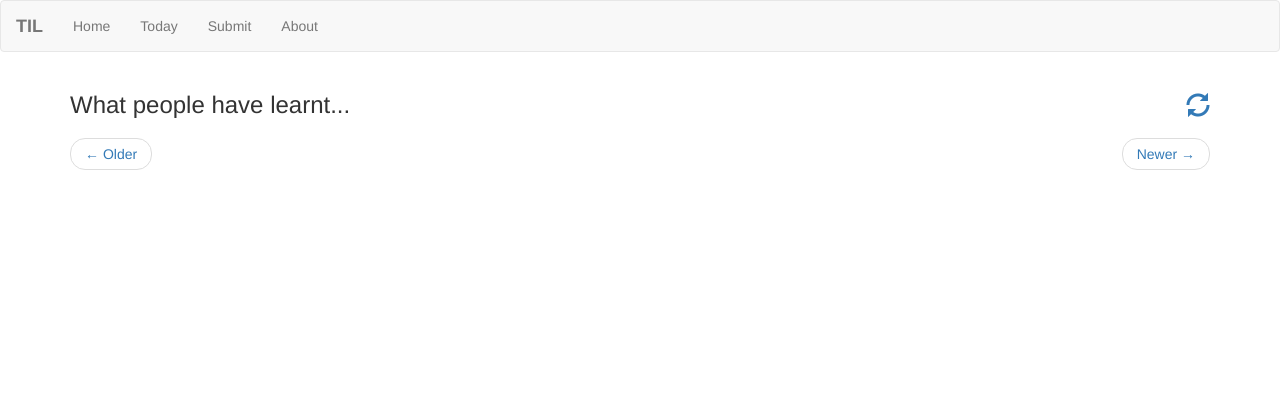
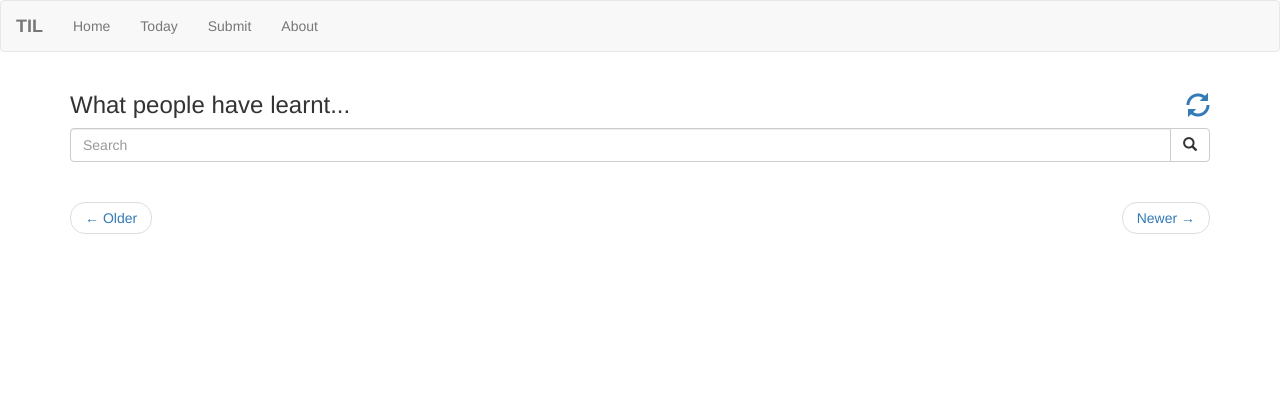
Before and after one commit to darkowlzz/til, a Flask app: template src/templates/today/today.html in a window 1280 px wide. Shown: the top 420 px of the page. Run offline with Flask 2, Linux system fonts and the light colour scheme; the template is opened without the code that fills it, so the values that code supplies are empty; some libraries are stand-ins or nearby versions.

Commit message:
Added a search bar (front-end)

```diff
--- a/src/dbHelper/dbHelper.py
+++ b/src/dbHelper/dbHelper.py
@@ -41,7 +41,8 @@ class DBHelper():
         '''
         try:
             uid = self.get_next_id()
-            data = {'id': uid, 'nick': nick, 'text': text, 'comments': 0, 'time': time}
+            data = {'id': uid, 'nick': nick, 'text': text,
+                    'comments': 0, 'time': time}
             response = self.client.put(COLLECTION_TIL, uid, data)
             response.raise_for_status()
             return True
--- a/src/templates/today/today.html
+++ b/src/templates/today/today.html
@@ -6,6 +6,13 @@
       <span class="glyphicon glyphicon-refresh pull-right" aria-hidden="true"></span>
     </a>
   </h3>
+   <div class="input-group">
+    <input type="text" class="form-control" placeholder="Search">
+    <div class="input-group-btn">
+      <button class="btn btn-default" type="submit"><i class="glyphicon glyphicon-search"></i></button>
+    </div>
+  </div>
+  <br>
   <ul class="list-group">
     {% for item in data %}
     <li class="list-group-item">
```
Also changed, not shown: test/test_dbHelper.py (+2 -0 lines).
